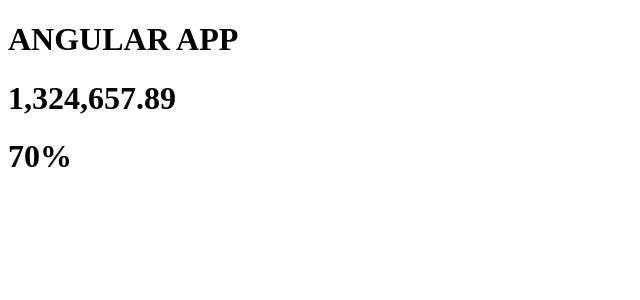
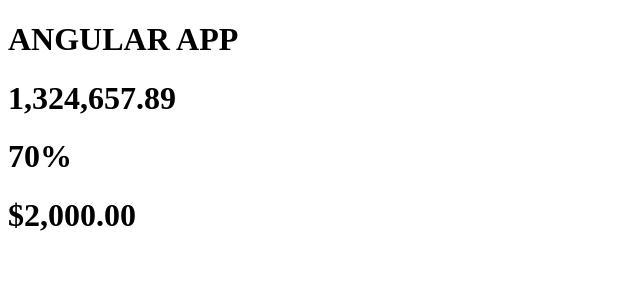
Before and after one commit to B00ttl3/Pipes-In-Angular, an Angular app: page / in a window 1280 px wide. Shown: the top 300 px of the page, without its empty margins (0-640 px from the left). Built offline with nearby package versions, Linux system fonts and the light colour scheme.

Commit message:
Learnt about Currency pipe in Angular

```diff
--- a/src/app/app.component.html
+++ b/src/app/app.component.html
@@ -32,6 +32,10 @@
 
 <h1>{{ 1324657.89 | number }}</h1>
 
-<!-- Percent Pipes, Means if we want to show he percentage of some value we just have to add it in decimle like for 70 percent we will put 0.7 and after that percentage pipe which is percent after importing it in the TS file -->
+<!-- Percent Pipes: Means if we want to show he percentage of some value we just have to add it in decimle like for 70 percent we will put 0.7 and after that percentage pipe which is percent after importing it in the TS file -->
 
-<h1>{{0.7 | percent}}</h1>
+<h1>{{ 0.7 | percent}}</h1>
+
+<!-- Currency Pipe: Just to make the value to be in dollar currency we will use it. same as others first add the currency pipe in TS file and then add it here. -->
+
+<h1>{{ 2000 | currency }}</h1>
--- a/src/app/app.component.ts
+++ b/src/app/app.component.ts
@@ -1,4 +1,4 @@
-import { DecimalPipe, LowerCasePipe, PercentPipe, TitleCasePipe, UpperCasePipe } from '@angular/common';
+import { CurrencyPipe, DecimalPipe, LowerCasePipe, PercentPipe, TitleCasePipe, UpperCasePipe } from '@angular/common';
 import { Component } from '@angular/core';
 @Component({
   selector: 'app-root',
@@ -8,7 +8,8 @@ import { Component } from '@angular/core';
     LowerCasePipe,
     TitleCasePipe,
     DecimalPipe,
-    PercentPipe
+    PercentPipe,
+    CurrencyPipe
   ],
   templateUrl: './app.component.html',
   styleUrl: './app.component.css'
```
